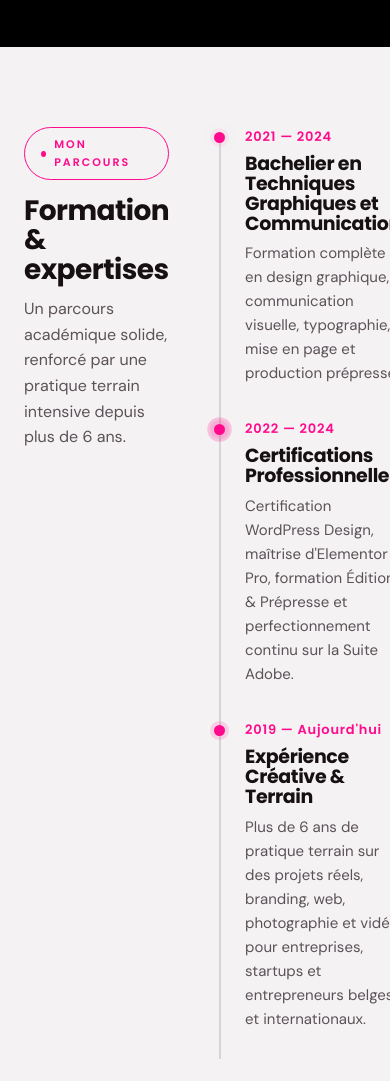
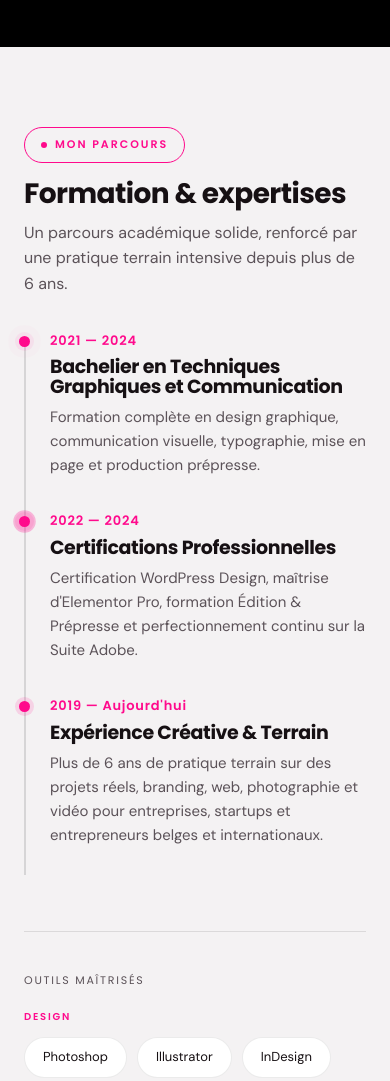
Before and after one commit to GGS-CREATIVE/gloiresidneycreative, a plain HTML site: page a-propos.html in a window 390 px wide. Shown: the part 1680-2761 px from the top of the page. Drawn offline with Linux system fonts and the light colour scheme.

Commit message:
Fix responsive À propos : grille parcours en 1 colonne sur mobile
Co-Authored-By: Claude Opus 4.8 <noreply@anthropic.com>

```diff
--- a/a-propos.html
+++ b/a-propos.html
@@ -59,7 +59,7 @@
 
 <section class="section-pad on-light">
   <div class="wrap">
-    <div style="display:grid;grid-template-columns:.8fr 1.2fr;gap:50px">
+    <div class="about-parcours">
       <div class="reveal-l">
         <span class="badge outline"><span class="dot"></span>Mon parcours</span>
         <h2 style="font-size:clamp(28px,3.6vw,42px);font-weight:700;color:var(--ink);margin:16px 0 12px">Formation &amp; expertises</h2>
--- a/css/styles.css
+++ b/css/styles.css
@@ -372,6 +372,7 @@ body.lb-locked{overflow:hidden}
 .stat:last-child{border-right:none}
 .stat-num{font-family:"Poppins";font-weight:800;font-size:clamp(30px,3.6vw,46px);color:var(--accent);line-height:1;margin-bottom:8px}
 .stat-lbl{font-size:13px;color:var(--text-muted);line-height:1.4}
+.about-parcours{display:grid;grid-template-columns:.8fr 1.2fr;gap:50px;align-items:start}
 
 /* ---------- PORTFOLIO MINI GRID ---------- */
 .pf-mini{display:grid;grid-template-columns:repeat(3,1fr);gap:14px;margin-top:14px}
@@ -638,7 +639,7 @@ body.menu-locked{overflow:hidden}
 
 /* ---------- RESPONSIVE ---------- */
 @media(max-width:900px){
-  .hero-split,.feat,.contact-grid,.pf-feature,.about-split{grid-template-columns:1fr;gap:34px}
+  .hero-split,.feat,.contact-grid,.pf-feature,.about-split,.about-parcours{grid-template-columns:1fr;gap:34px}
   .cards,.cards-3,.pkgs,.products,.benefits .ben-grid{grid-template-columns:1fr}
   .gallery{grid-template-columns:repeat(2,1fr)}
   .pf-grid5{grid-template-columns:repeat(4,1fr)}
```
